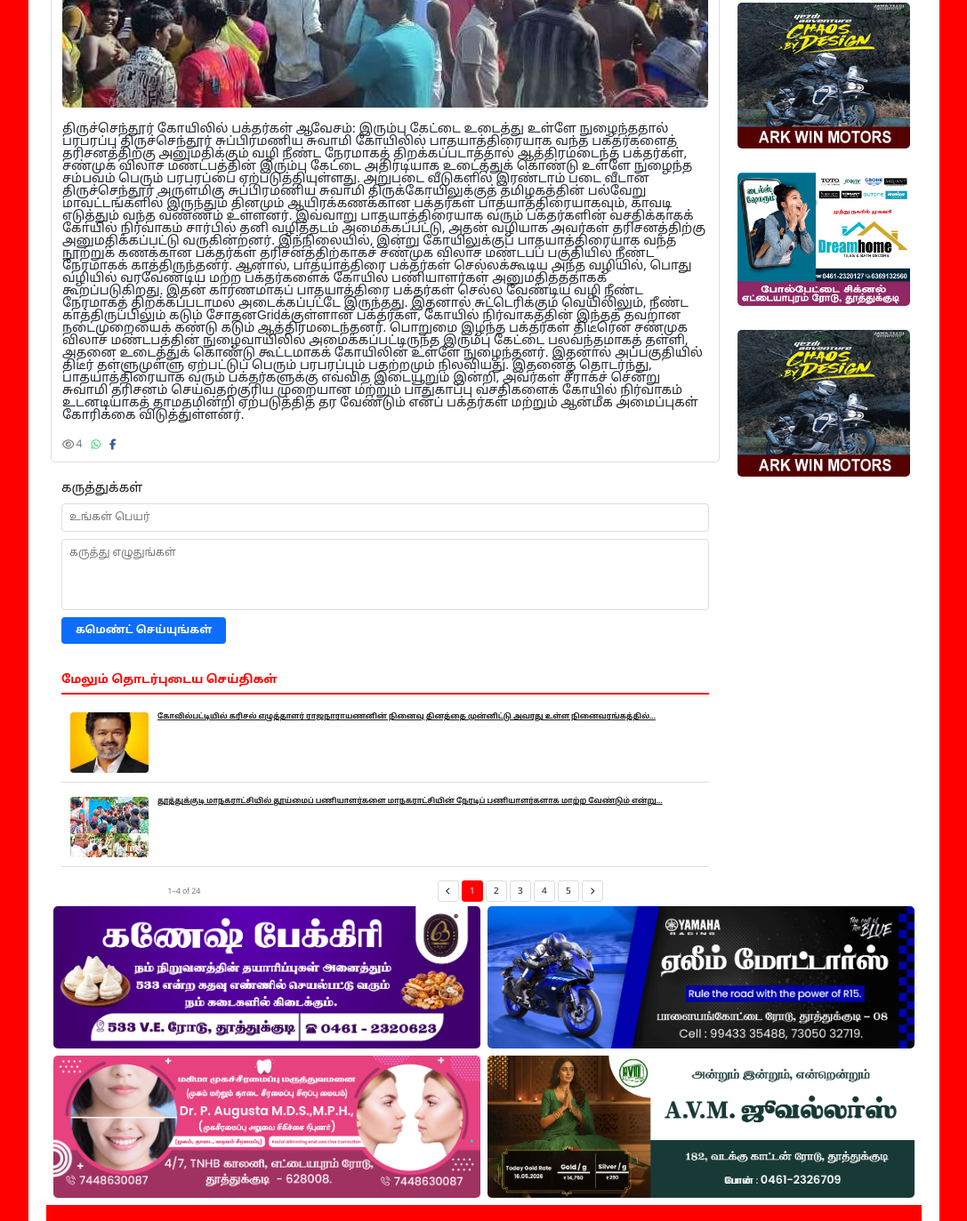
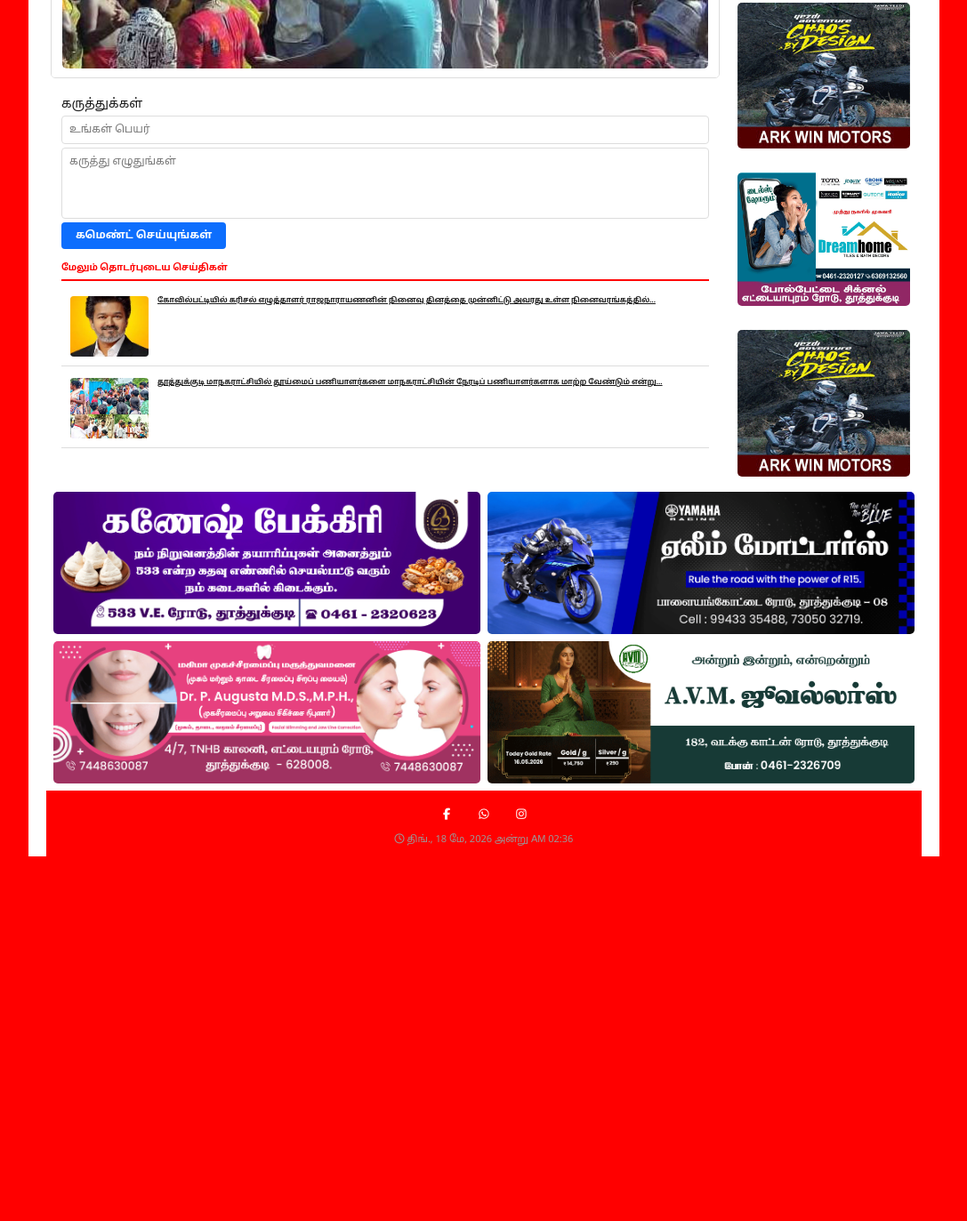
Before and after one commit to ranj45/tamil-news-website, a plain HTML site: page news-detail.html in a window 1280 px wide. Shown: the part 503-1876 px from the top of the page at 89% size, without its empty margins (96-1183 px from the left). After the commit the page ends 1466 px from the top, so only its background shows below. Drawn offline with Linux system fonts and the light colour scheme.

Commit message:
page updated

```diff
--- a/news-detail.html
+++ b/news-detail.html
@@ -94,12 +94,7 @@
 
 இதனால் சுட்டெரிக்கும் வெயிலிலும், நீண்ட காத்திருப்பிலும் கடும் சோதனGridக்குள்ளான பக்தர்கள், கோயில் நிர்வாகத்தின் இந்தத் தவறான நடைமுறையைக் கண்டு கடும் ஆத்திரமடைந்தனர்.
 
-பொறுமை இழந்த பக்தர்கள் திடீரென சண்முக விலாச மண்டபத்தின் நுழைவாயிலில் அமைக்கப்பட்டிருந்த இரும்பு கேட்டை பலவந்தமாகத் தள்ளி, அதனை உடைத்துக் கொண்டு கூட்டமாகக் கோயிலின் உள்ளே நுழைந்தனர்.
-
-இதனால் அப்பகுதியில் திடீர் தள்ளுமுள்ளு ஏற்பட்டுப் பெரும் பரபரப்பும் பதற்றமும் நிலவியது.
-
-இதனைத் தொடர்ந்து, பாதயாத்திரையாக வரும் பக்தர்களுக்கு எவ்வித இடையூறும் இன்றி, அவர்கள் சீராகச் சென்று சுவாமி தரிசனம் செய்வதற்குரிய முறையான மற்றும் பாதுகாப்பு வசதிகளைக் கோயில் நிர்வாகம் உடனடியாகத் தாமதமின்றி ஏற்படுத்தித் தர வேண்டும் எனப் பக்தர்கள் மற்றும் ஆன்மீக அமைப்புகள் கோரிக்கை விடுத்துள்ளனர்.</p>
-    </div>
+</div>
 
     <!-- Share / Stats -->
     <div class="detail-stats">
@@ -142,19 +137,6 @@
   </div>
 
 </div><!-- /news-col -->
-
-    <div class="pagination">
-      <div class="pg-info">1–4 of 24</div>
-      <div class="pg-btns">
-        <button class="pg-btn"><i class="fa-solid fa-chevron-left" style="font-size:8px;"></i></button>
-        <button class="pg-btn active">1</button>
-        <button class="pg-btn">2</button>
-        <button class="pg-btn">3</button>
-        <button class="pg-btn">4</button>
-        <button class="pg-btn">5</button>
-        <button class="pg-btn"><i class="fa-solid fa-chevron-right" style="font-size:8px;"></i></button>
-      </div>
-    </div>
 
   </div><!-- /news-col -->
 
--- a/style.css
+++ b/style.css
@@ -282,12 +282,15 @@
   padding: 12px;
   margin-bottom: 6px;
   border: 1.5px solid var(--border);
+  overflow: auto;
+  height: 450px;
+  scrollbar-width: thin;
 }
 
 .detail-title {
-  font-size: clamp(14px, 3.5vw, 20px);
+  font-size: clamp(10px, 12px, 20px);
   font-weight: 900;
-  line-height: 1.5;
+  line-height: 16px;
   margin-bottom: 8px;
   color: #0d6efd;
 }
@@ -324,10 +327,9 @@
   background: var(--white);
   border-radius: 5px;
   padding: 12px;
-  margin-bottom: 6px;
   display: flex;
   flex-direction: column;
-  gap: 8px;
+  gap: 4px;
 }
 
 .comment-title {
@@ -371,15 +373,15 @@
 .related-section {
   background: var(--white);
   border-radius: 5px;
-  padding: 12px;
+  padding:0px 12px;
   display: flex;
   flex-direction: column;
-  gap: 6px;
+  gap: 3px;
 }
 
 .related-title {
-  font-size: 13px;
-  font-weight: 800;
+  font-size: 10px;
+  font-weight: 600;
   color: var(--red);
   margin-bottom: 4px;
   padding-bottom: 6px;
@@ -404,6 +406,7 @@
       .bot-ad { min-height: 95px; }
       .ba-name { font-size: 15px; } .ba-phone { font-size: 11px; }
       .ticker-bar{margin: 0 auto;}
+      .detail-body p {line-height: 16px;}
 
 
     }
```
